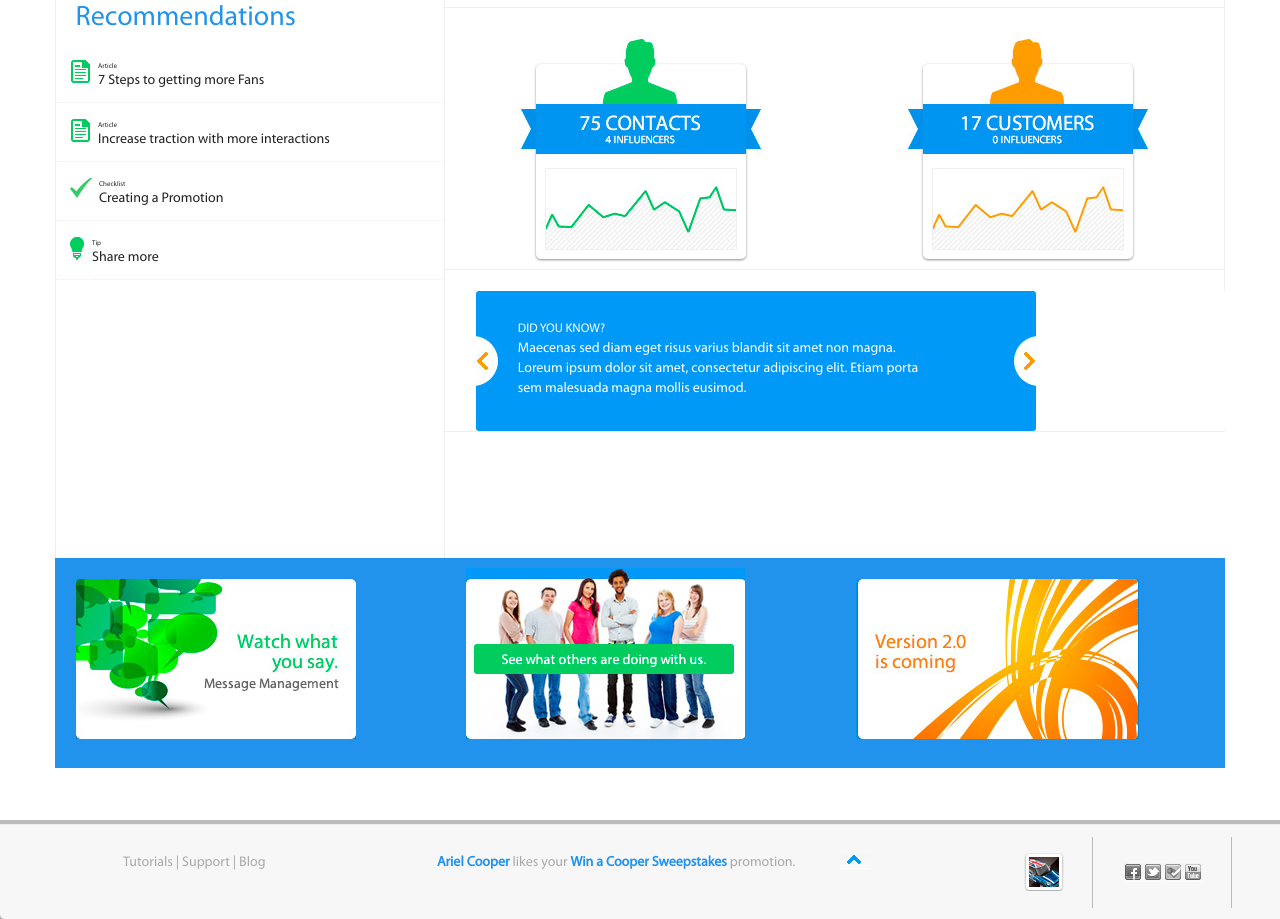
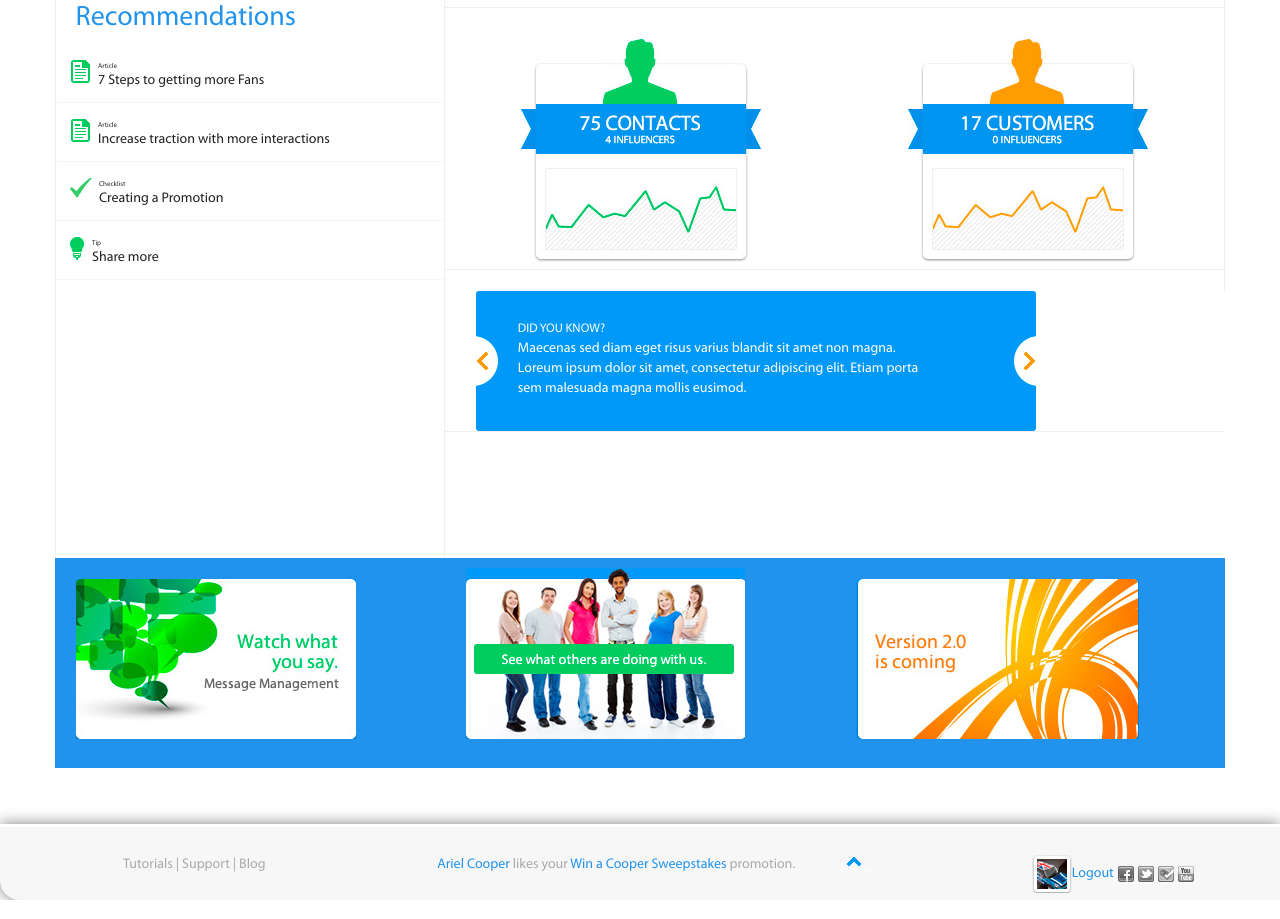
Before and after one commit to hgargan/j586-project1, a plain HTML site: page dist/bootstrapcssproject1.html in a window 1280 px wide. Shown: the part 599-1518 px from the top of the page. Drawn offline with Linux system fonts and the light colour scheme; files whose address does not match are found by name.

Commit message:
final tweaks for the night

```diff
--- a/dist/bootstrapcssproject1.html
+++ b/dist/bootstrapcssproject1.html
@@ -48,7 +48,7 @@
                 <li><a href="#"><img src="images/Application-Dashboard.png"/></a></li>
                 <li><a href="#"><img src="images/customersactive.png"/></a></li>
                 <li><a href="#"><img src="images/messagesactive.png"/></a></li>
-                <li><a href="#"><img src="images/promotionsactive.png"/></a>/li>
+                <li><a href="#"><img src="images/promotionsactive.png"/></a></li>
                 <li><a href="#"><img src="images/pagecreatoractive.png"/></a></li>
                 <li><a href="#"><img src="images/analyticsactive.png"/></a></li>
             </div>
@@ -103,10 +103,10 @@
     <div class="footer">
         <div class="row">
             <div class="col-xs-12 col-sm-3">Tutorials | Support | Blog </div>
-            <div class="col-xs-12 col-sm-6"><a href="#"><span style="color: #2293ed; font-weight: bold;">Ariel Cooper</span></a> likes your <a href="#"><span style="color: #2293ed; font-weight: bold;">Win a Cooper Sweepstakes</span></a> promotion.&nbsp;&nbsp;&nbsp;&nbsp;&nbsp;&nbsp;&nbsp;&nbsp;&nbsp;&nbsp;&nbsp;&nbsp;&nbsp;&nbsp;&nbsp;<a href="#"><img src="images/blueuparrow.jpg"/></a></div>
+            <div class="col-xs-12 col-sm-6"><a href="#">Ariel Cooper</a> likes your <a href="#">Win a Cooper Sweepstakes</a> promotion.&nbsp;&nbsp;&nbsp;&nbsp;&nbsp;&nbsp;&nbsp;&nbsp;&nbsp;&nbsp;&nbsp;&nbsp;&nbsp;&nbsp;&nbsp;<a href="#"><img src="images/blueuparrow.jpg"/></a></div>
             <div class="col-xs-12 col-sm-3">
-                <li><img src="images/profileicon.jpg"/></li>
-                <li><img src="images/socialmediaicons.jpg"/></li>
+                <a href="#"><img src="images/profileicon.jpg"/></a><a href="#">Logout</a>
+                <a href="#"><img src="images/socialmediaicons.jpg"/></a>
             </div>
         </div>
     </div>
--- a/dist/css/styles.css
+++ b/dist/css/styles.css
@@ -32,6 +32,7 @@ body {
 
 a {
     color: inherit;
+
 }
 
 a:hover {
@@ -279,14 +280,16 @@ input {
 
 .footer {
     width: 100%;
-    border-top: 1px solid #eee;
+    border-top: 3px solid #fff;
     background-color: #f7f7f7;
     margin-top: 4em;
-    padding: 2em 2em 2em 4em;
+    padding: 2em 2em .5em 4em;
     text-align: center;
     color: #aaa;
-    box-shadow: 0 0 0 4px #bbb;
-    border-radius: 0 0 0 5px;
+    border-radius: 0px 0px 0 20px;
+    box-shadow: rgba(0,0,0,0.5) 0 0 15px;
+    border-collapse: collapse;
+
 
 }
 
@@ -297,3 +300,10 @@ input {
     border-right: 1px solid #bbb;
 
 }
+
+.footer a {
+    color: #2293ed;
+}
+.footer a:hover {
+    color: #bbb;
+}
```
